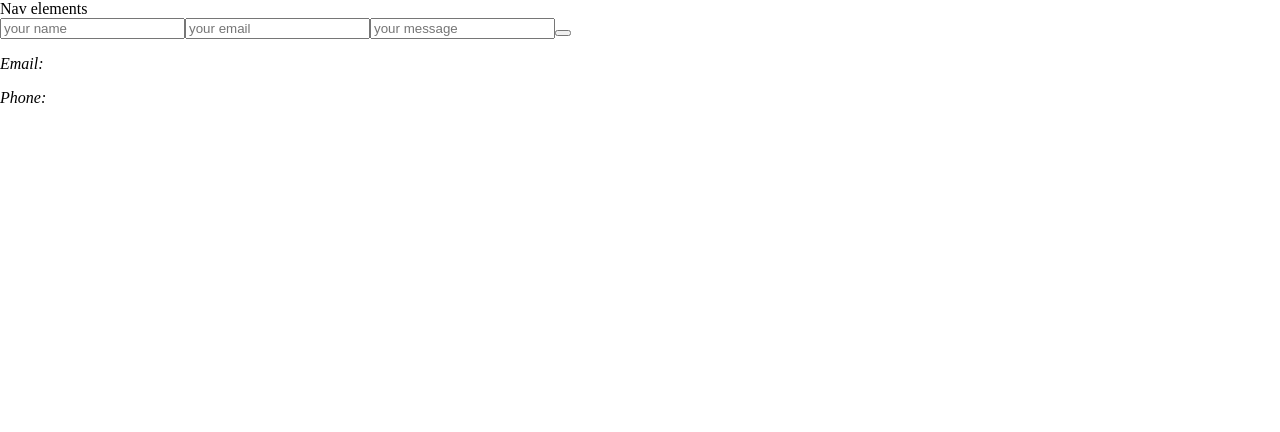
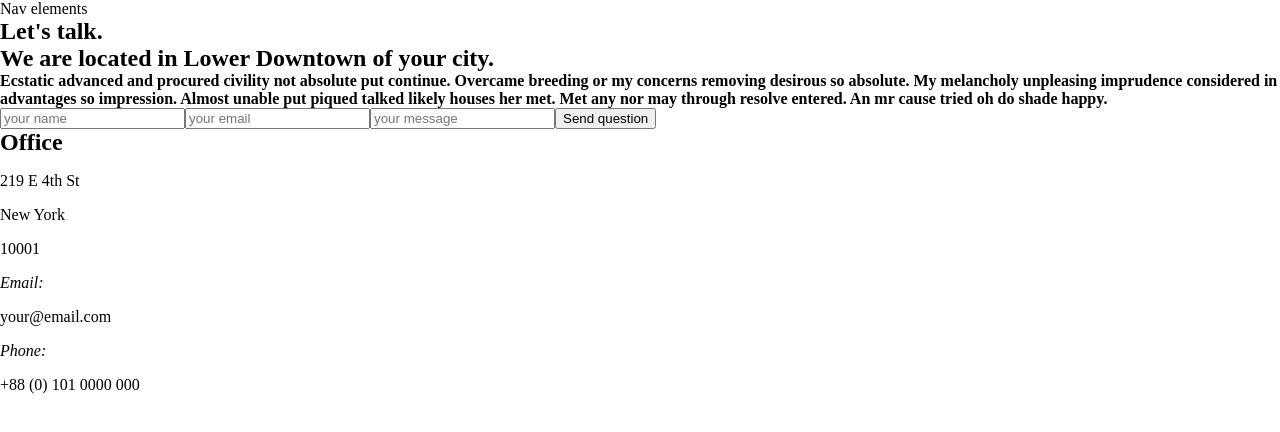
Before and after one commit to michalzagrodzki/Simple-Vue-App, a Vue app: page /contact in a window 1280 px wide. Shown: the top 432 px of the page. Built offline with nearby package versions, Linux system fonts and the light colour scheme; a web font is replaced by a local one.

Commit message:
Fill details for contact form template

```diff
--- a/src/components/Contact.vue
+++ b/src/components/Contact.vue
@@ -60,6 +60,18 @@ export default {
         phone: ''
       }
     }
+  },
+  created () {
+    this.title = `Let's talk.`
+    this.caption.subtitle = 'We are located in Lower Downtown of your city.'
+    this.caption.text = 'Ecstatic advanced and procured civility not absolute put continue. Overcame breeding or my concerns removing desirous so absolute. My melancholy unpleasing imprudence considered in advantages so impression. Almost unable put piqued talked likely houses her met. Met any nor may through resolve entered. An mr cause tried oh do shade happy.'
+    this.submitText = 'Send question'
+    this.contact.title = 'Office'
+    this.contact.street = '219 E 4th St'
+    this.contact.city = 'New York'
+    this.contact.postcode = '10001'
+    this.contact.email = 'your@email.com'
+    this.contact.phone = '+88 (0) 101 0000 000'
   }
 }
 </script>
```
